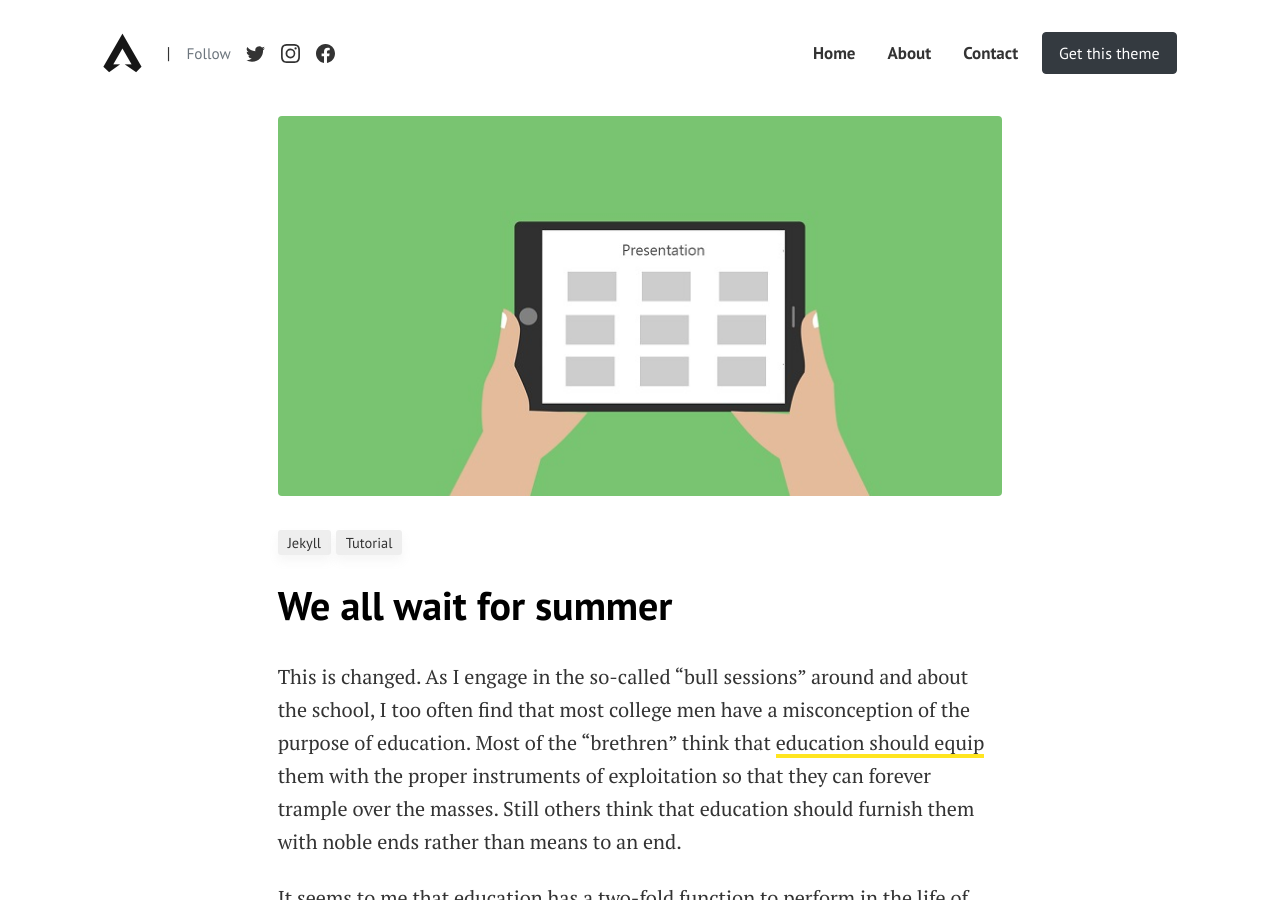
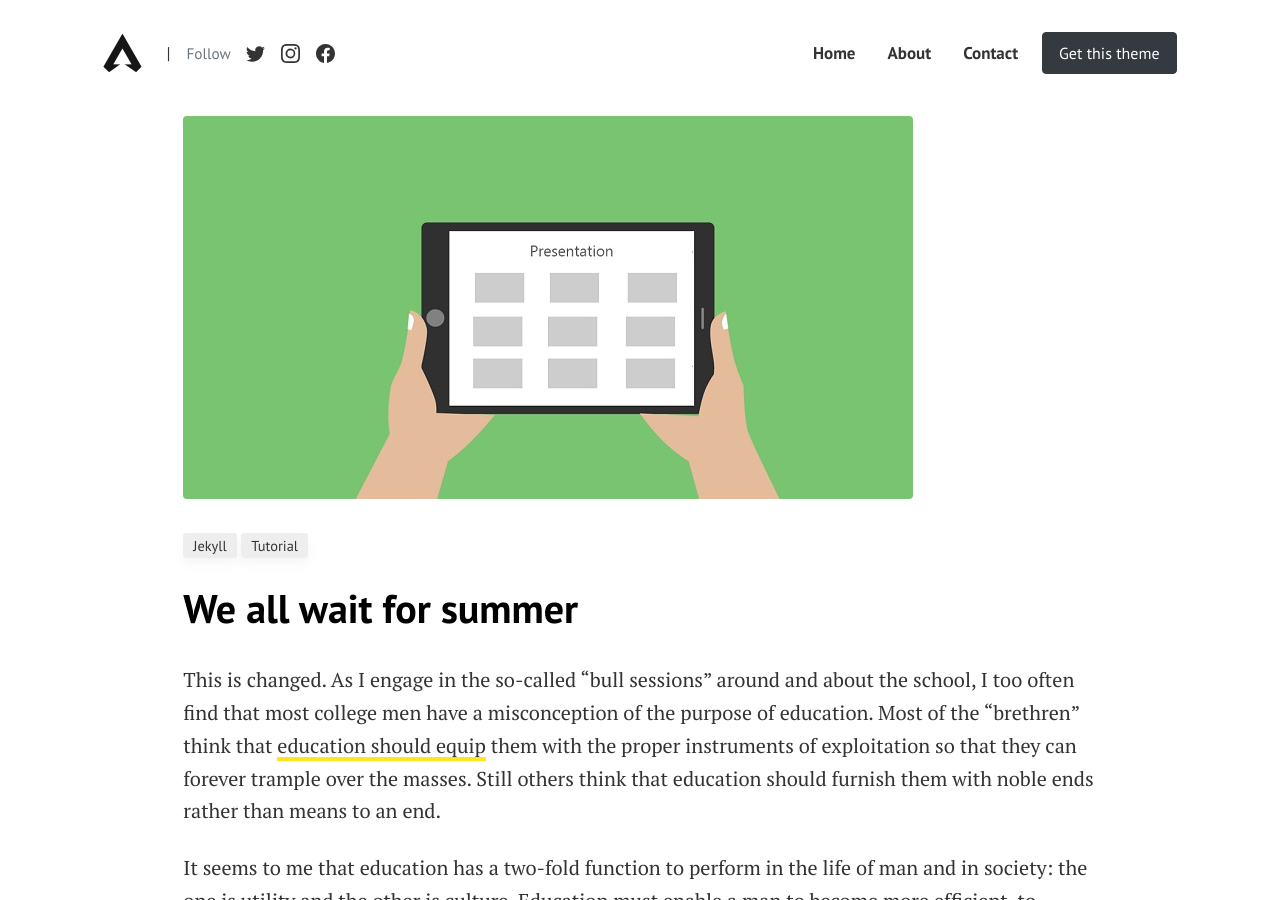
Before and after one commit to kouroshmoini/moini.org, a Jekyll site: the page built from _posts/2020-01-12-we-all-wait-for-summer.md, in a window 1280 px wide and 900 px high. Built offline with Jekyll 4.4.1, drawn with Linux system fonts in a browser that asks for light colours; comment, search, counter and statistics services are not loaded.

Commit message:
Change column class from col-lg-8 to col-xl-10

```diff
--- a/_layouts/post.html
+++ b/_layouts/post.html
@@ -14,7 +14,7 @@ post_class: post-template
 		<!-- Post -->
         {% assign author = site.authors[page.author] %}
 
-		<div class="col-lg-8 mx-auto">
+		<div class="col-xl-10 mx-auto">
             <!-- Post Featured Image -->
 			{% if page.image %}<img class="featured-image img-fluid rounded" src="{{ site.baseurl }}/{{ page.image }}" alt="{{ page.title }}">{% endif %}
 			<!-- End Featured Image -->
```
